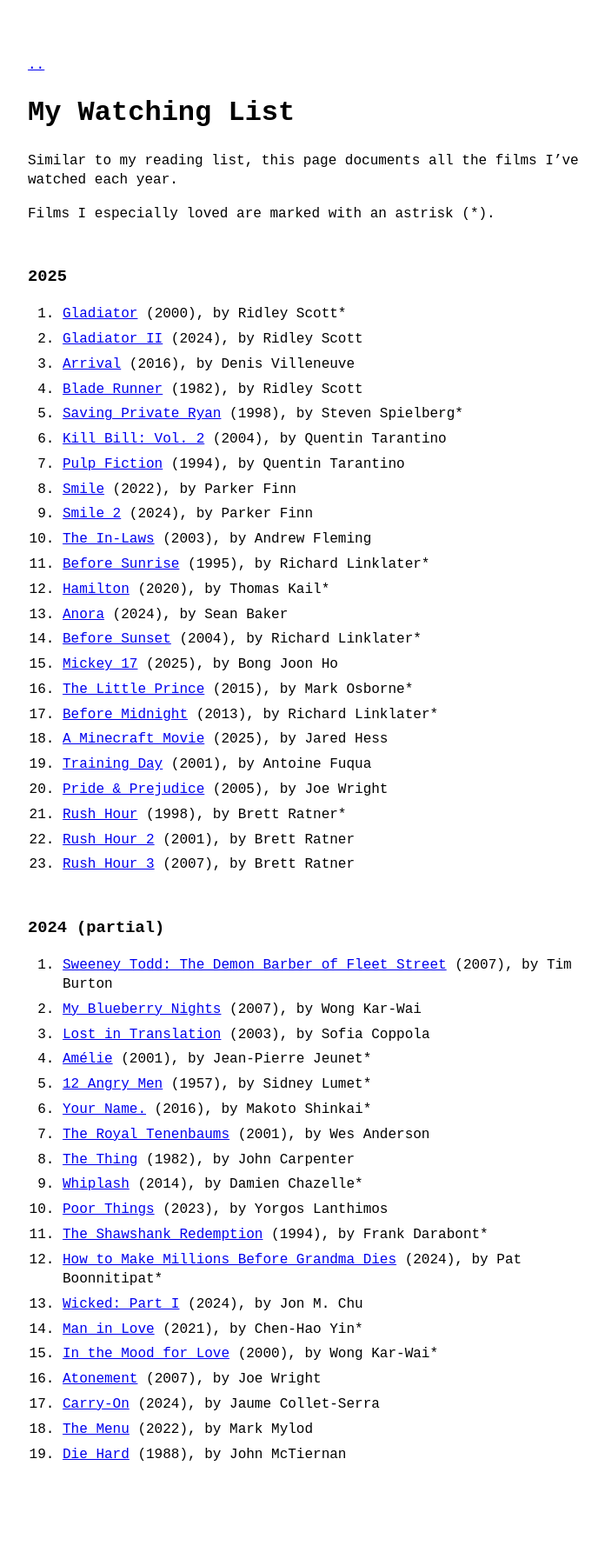
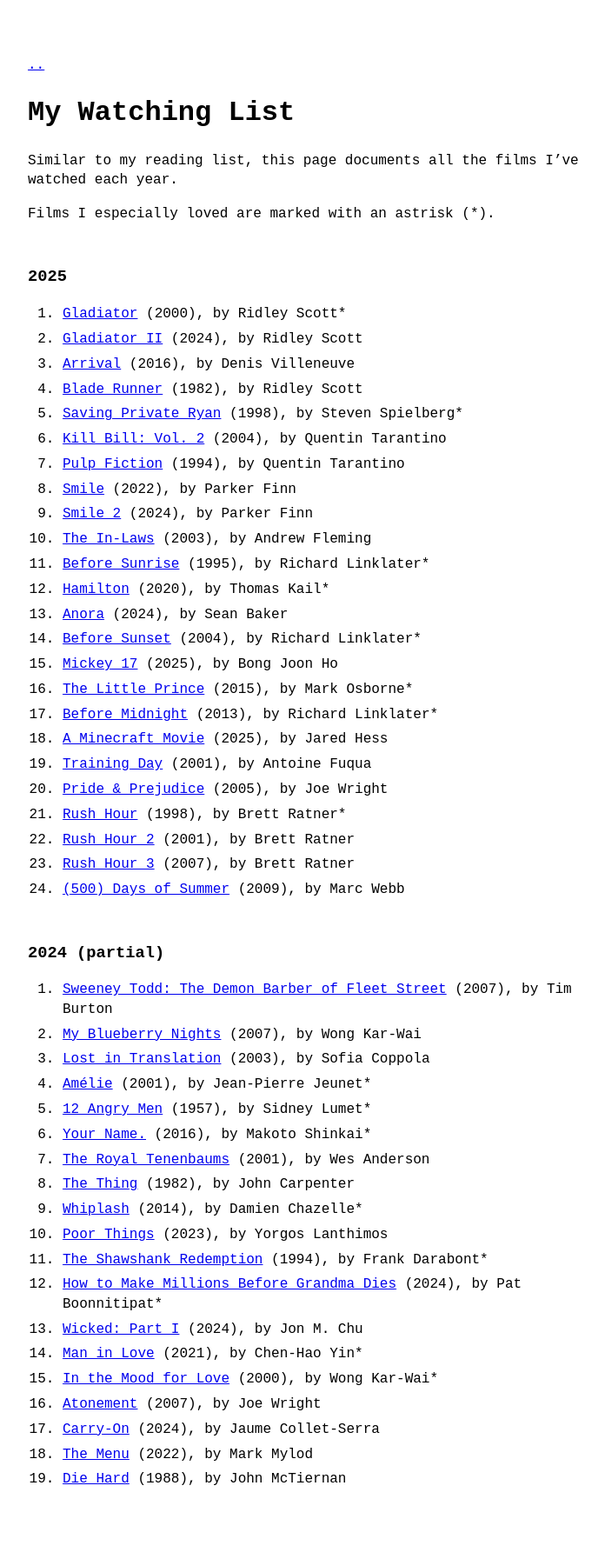
Before and after one commit to llucasly/llucasly.github.io, a Jekyll site: the page built from watching list.md, in a window 1280 px wide. Shown: the whole page at 87% size, without its empty margins (288-984 px from the left). Built offline with Jekyll 4.4.1, drawn with Linux system fonts in a browser that asks for light colours; before the commit the page ends 1764 px from its top, so only the background shows below that.

Commit message:
Added Movie

```diff
--- a/watching list.md
+++ b/watching list.md
@@ -31,6 +31,7 @@ Films I especially loved are marked with an astrisk (*).
 21. [Rush Hour](https://letterboxd.com/film/rush-hour/) (1998), by Brett Ratner*
 22. [Rush Hour 2](https://letterboxd.com/film/rush-hour-2/) (2001), by Brett Ratner
 23. [Rush Hour 3](https://letterboxd.com/film/rush-hour-3/) (2007), by Brett Ratner
+24. [(500) Days of Summer](https://letterboxd.com/film/500-days-of-summer/) (2009), by Marc Webb
 
 ### 2024 (partial)
 1. [Sweeney Todd: The Demon Barber of Fleet Street](https://letterboxd.com/film/sweeney-todd-the-demon-barber-of-fleet-street-2007/) (2007), by Tim Burton
```
